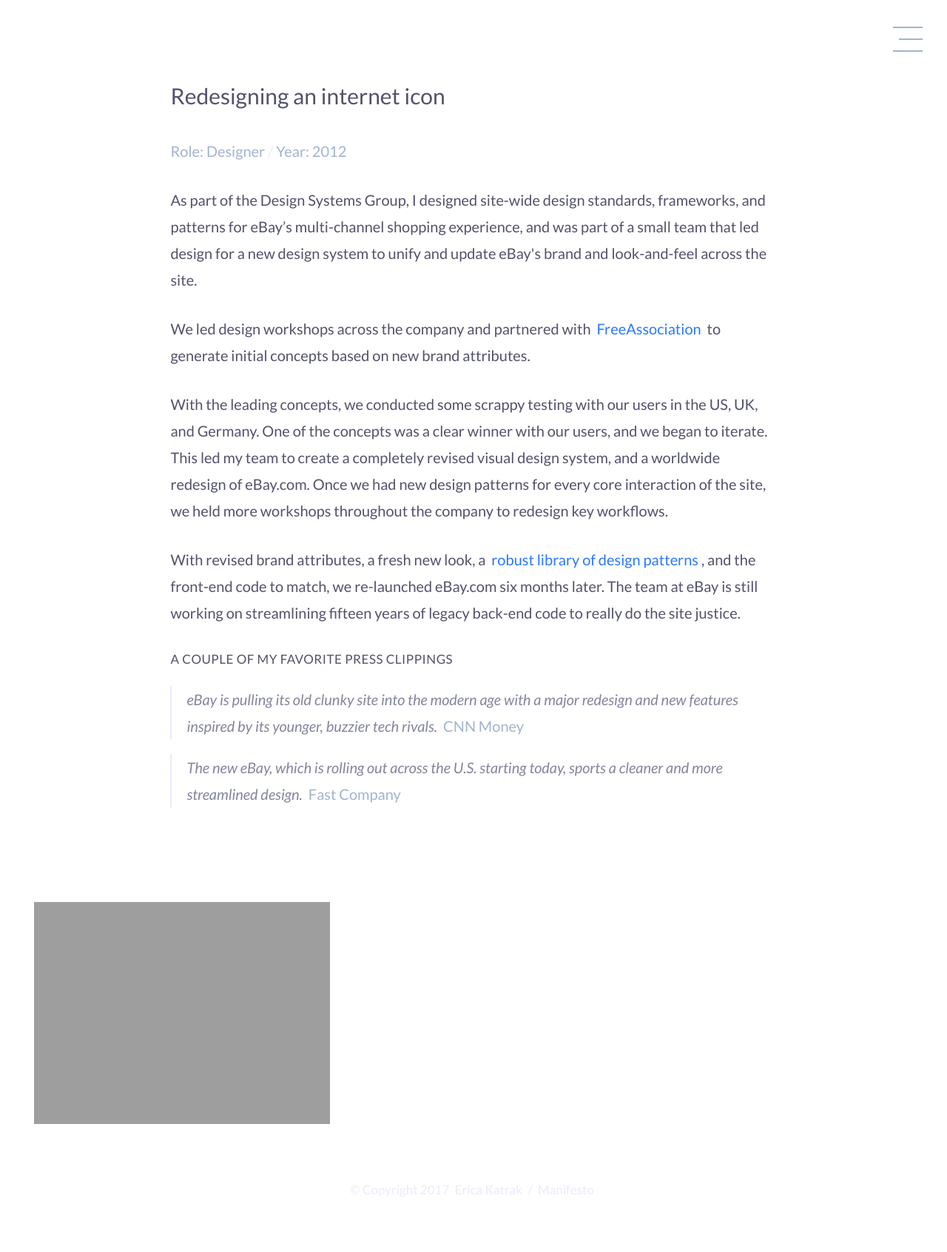
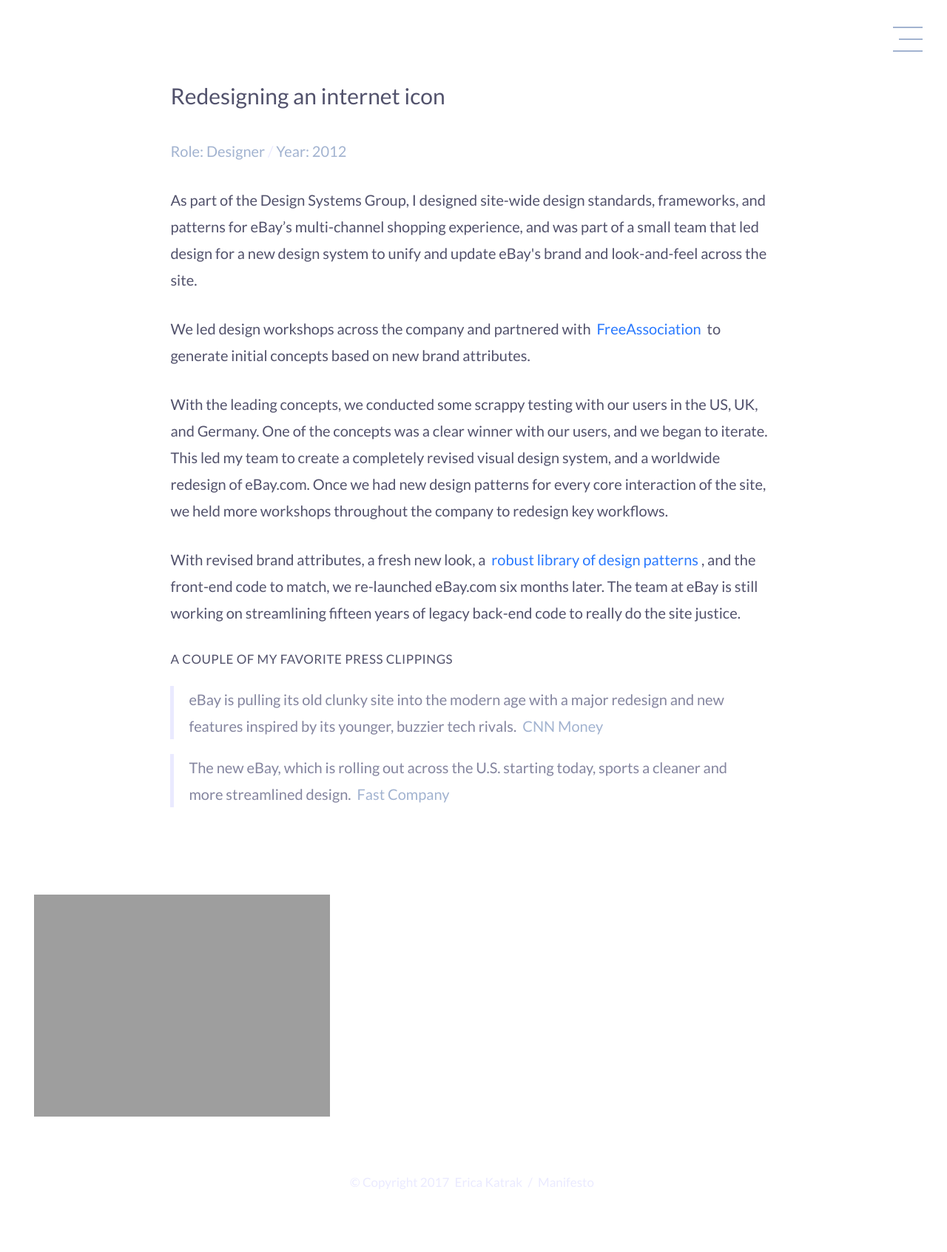
Before and after one commit to ericakatrak/ericakatrak.github.io, a Jekyll site: the page built from _posts/2016-08-31-ebay.md, in a window 1280 px wide. Shown: the whole page at 74% size. Built offline with Jekyll 4.4.1, drawn with Linux system fonts in a browser that asks for light colours.

Commit message:
blockquote style update

```diff
--- a/css/style.css
+++ b/css/style.css
@@ -57,11 +57,9 @@
 
 blockquote {
 	display: block;
-	margin: 1em 0;
+	margin: 1em 0 0.5em;
 	padding: 0 1em;
-	font-style: italic;
-	font-weight: 300;
-	border-left: 2px solid #EAEAFF;
+	border-left: 5px solid #EAEAFF;
 	color: #84859F;
 }
 
```
